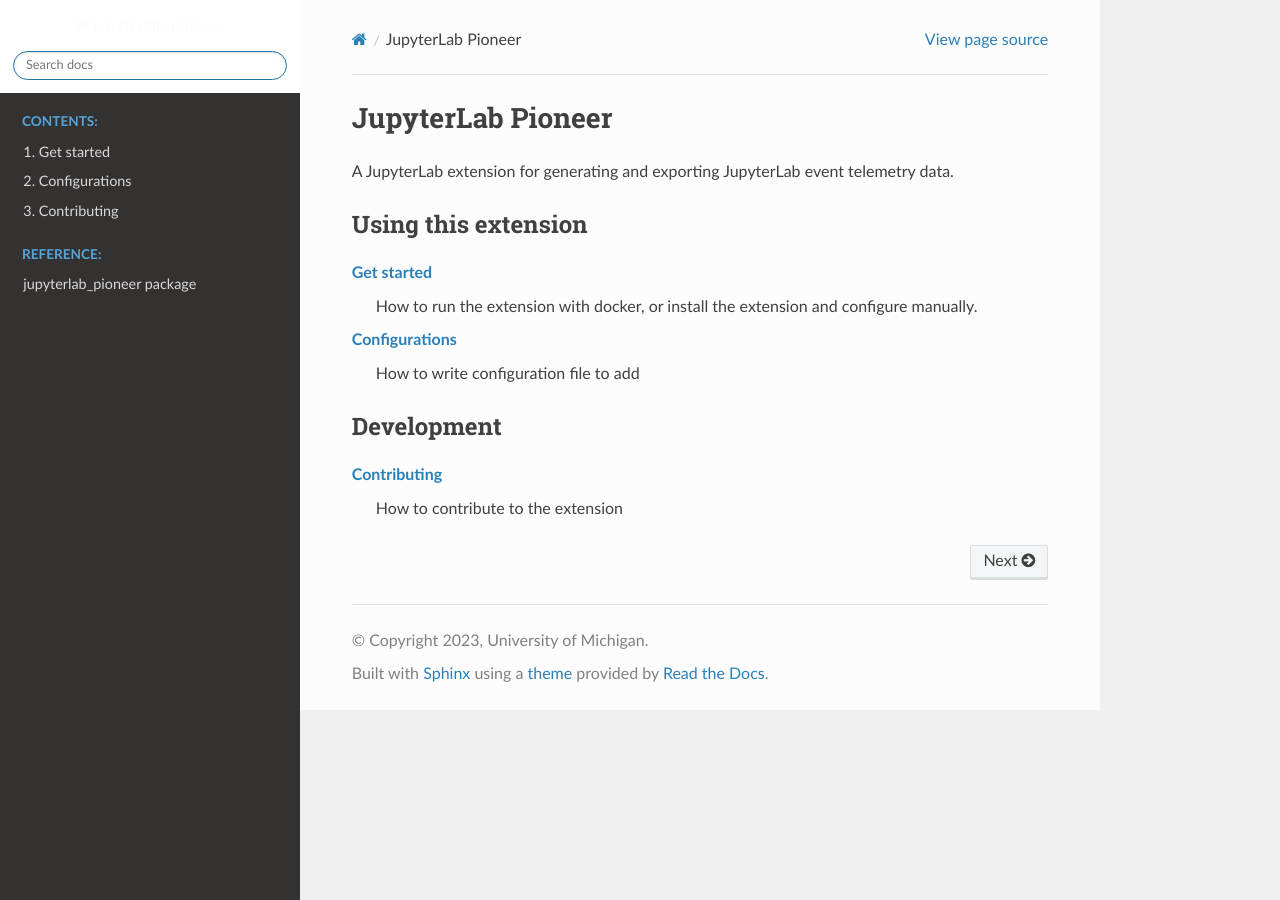
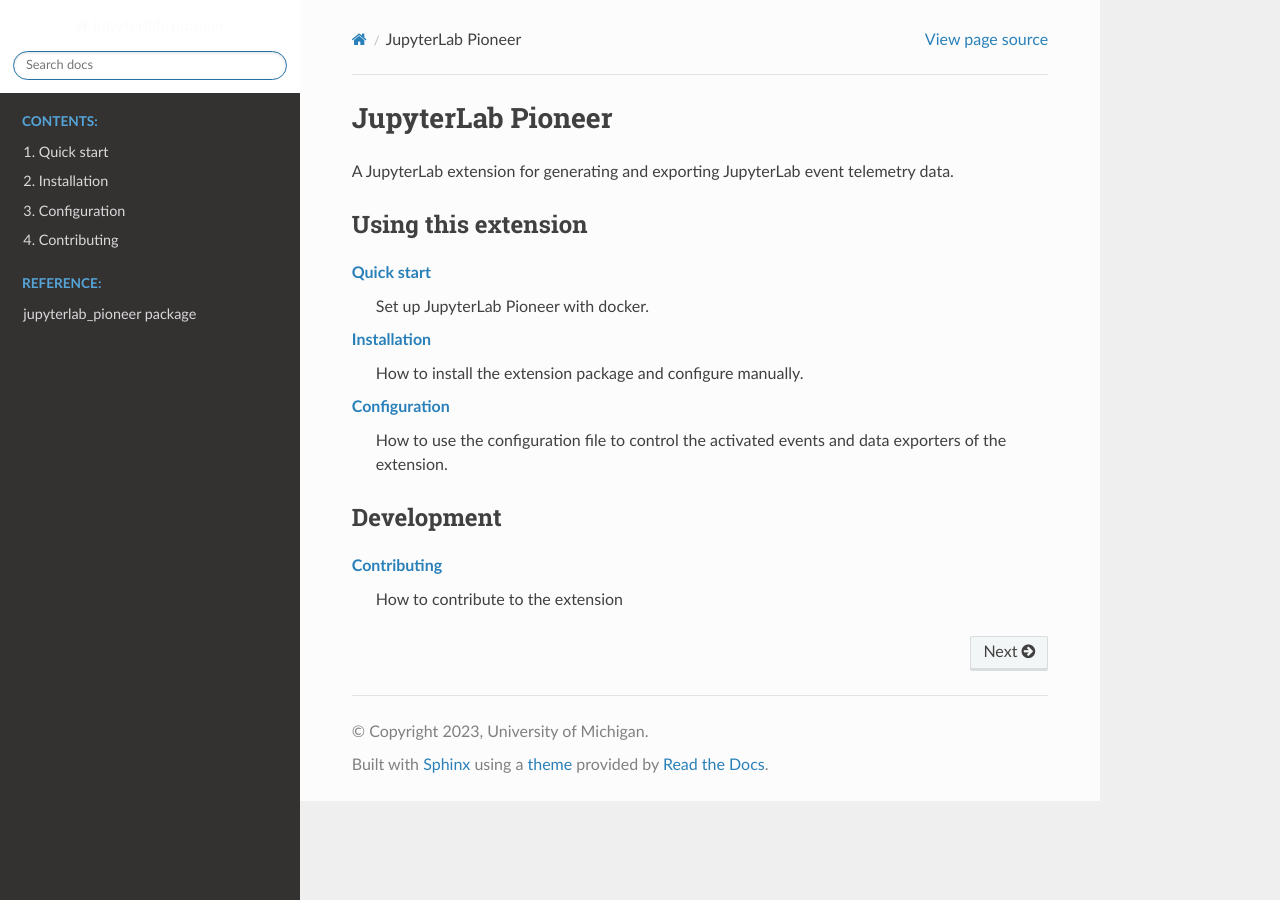
Before and after one commit to educational-technology-collective/jupyterlab-pioneer, a Sphinx documentation site: the page built from docs/index.rst, in a window 1280 px wide. Built offline with Sphinx 7.4.7 and the Read the Docs theme 2.0.0, drawn with Linux system fonts in a browser that asks for light colours.

Commit message:
feat: revise doc #24

```diff
--- a/docs/contributing.rst
+++ b/docs/contributing.rst
@@ -7,6 +7,8 @@
 **(Optional) create conda environment from the provided `environment.yml` file**
 ::
 
+    # Clone the repo to your local environment
+    # Change directory to the jupyterlab-pioneer directory
     conda env create -f environment.yml
 
 **Clone and build the extension package**
--- a/docs/index.rst
+++ b/docs/index.rst
@@ -1,21 +1,19 @@
-.. jupyterlab-pioneer documentation master file, created by
-   sphinx-quickstart on Tue Oct 17 10:15:33 2023.
-   You can adapt this file completely to your liking, but it should at least
-   contain the root `toctree` directive.
-
 JupyterLab Pioneer
-==============================================
+===================
 
 A JupyterLab extension for generating and exporting JupyterLab event telemetry data.
 
 Using this extension
 ---------------------
 
-:doc:`get_started`
-   How to run the extension with docker, or install the extension and configure manually.
+:doc:`quick_start`
+   Set up JupyterLab Pioneer with docker.
 
-:doc:`configurations`
-   How to write configuration file to add
+:doc:`installation`
+   How to install the extension package and configure manually.
+
+:doc:`configuration`
+   How to use the configuration file to control the activated events and data exporters of the extension.
 
 Development
 ---------------------
@@ -32,8 +30,9 @@
    :caption: Contents:
    :hidden:
 
-   get_started
-   configurations
+   quick_start
+   installation
+   configuration
    contributing
 
 .. toctree::
--- a/docs/jupyterlab_pioneer.rst
+++ b/docs/jupyterlab_pioneer.rst
@@ -9,7 +9,6 @@
    :undoc-members:
    :show-inheritance:
 
-
 jupyterlab\_pioneer.handlers module
 --------------------------------------------
 
@@ -18,8 +17,6 @@
    :undoc-members:
    :show-inheritance:
 
-
-
 jupyterlab\_pioneer.application module
 --------------------------------------------
 
```
Also changed, not shown: docs/configuration.rst (added, +140 -0 lines), docs/configurations.rst (deleted, +0 -69 lines), docs/get_started.rst (deleted, +0 -48 lines), docs/installation.rst (added, +37 -0 lines), docs/quick_start.rst (added, +16 -0 lines), 1 other file.
